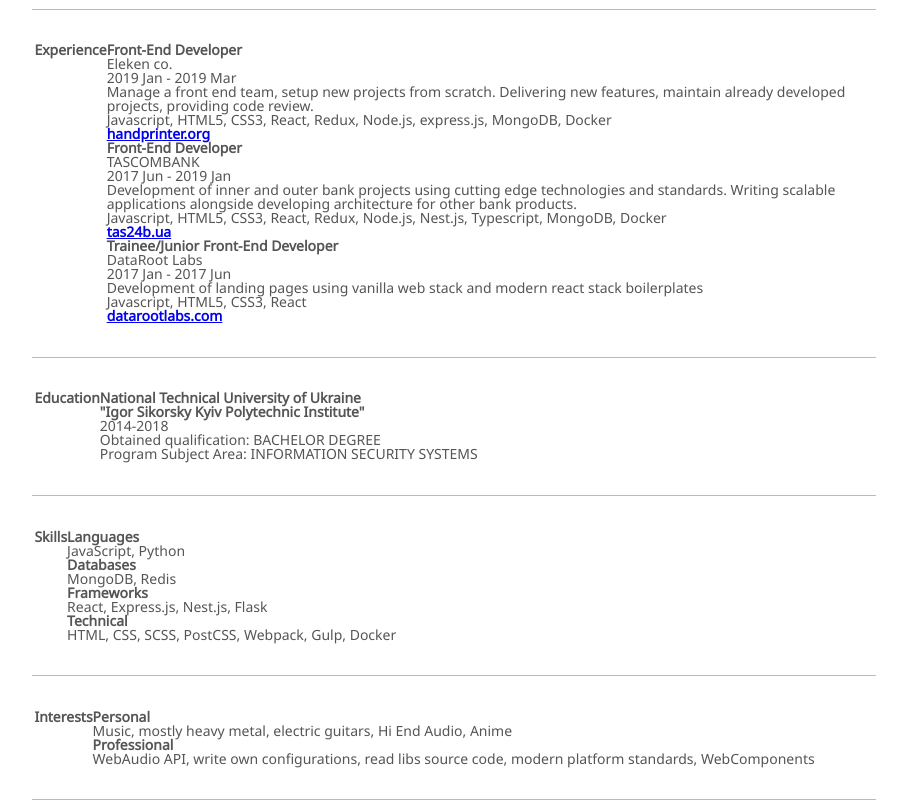
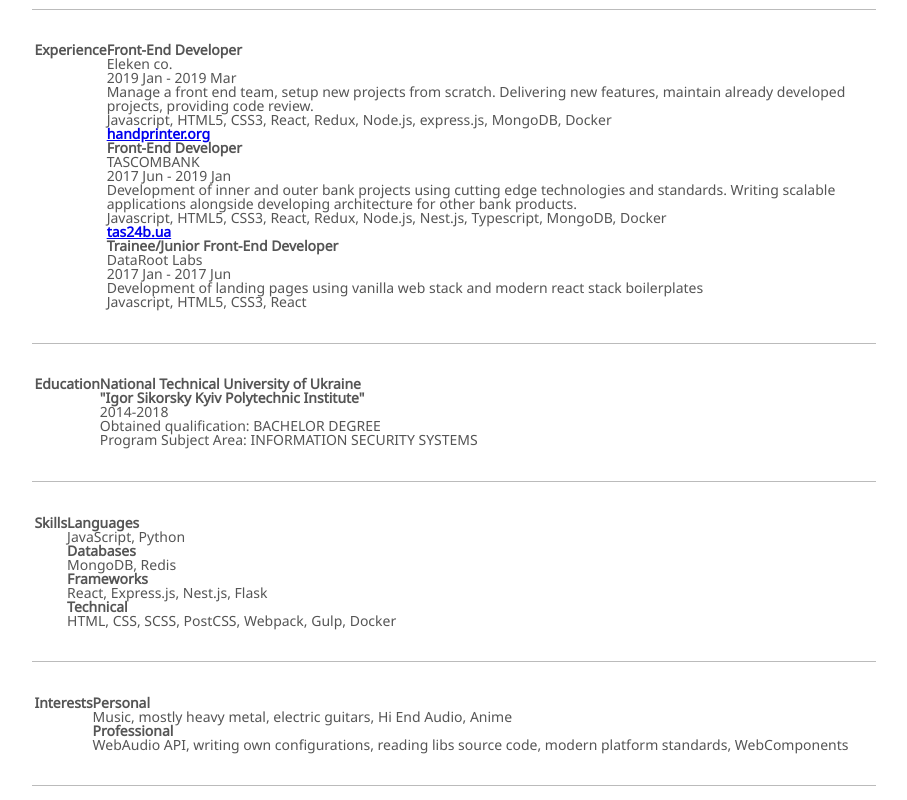
Before and after one commit to PaulTime/PaulTime.github.io, a website: page src/index.html in a window 1280 px wide. Shown: the part 1043-1843 px from the top of the page, without its empty margins (186-1093 px from the left). Drawn offline with Linux system fonts and the light colour scheme; files whose address does not match are found by name.

Commit message:
remove unnecessary link, minors

```diff
--- a/src/index.html
+++ b/src/index.html
@@ -88,9 +88,6 @@
             <dd class="story__description">
               Development of landing pages using vanilla web stack and modern react stack boilerplates<br />
               Javascript, HTML5, CSS3, React<br />
-              <a class="story__project-link" href="https://datarootlabs.com/" target="_blank">
-                <strong>datarootlabs.com</strong>
-              </a>
             </dd>
           </dl>
         </article>
@@ -152,7 +149,7 @@
             <dd class="story__description">Music, mostly heavy metal, electric guitars, Hi End Audio, Anime</dd>
 
             <dt class="story__definition"><strong>Professional</strong></dt>
-            <dd class="story__description">WebAudio API, write own configurations, read libs source code, modern platform standards, WebComponents</dd>
+            <dd class="story__description">WebAudio API, writing own configurations, reading libs source code, modern platform standards, WebComponents</dd>
           </dl>
         </article>
       </section>
```
Also changed, not shown: index.html (+1 -1 lines).
